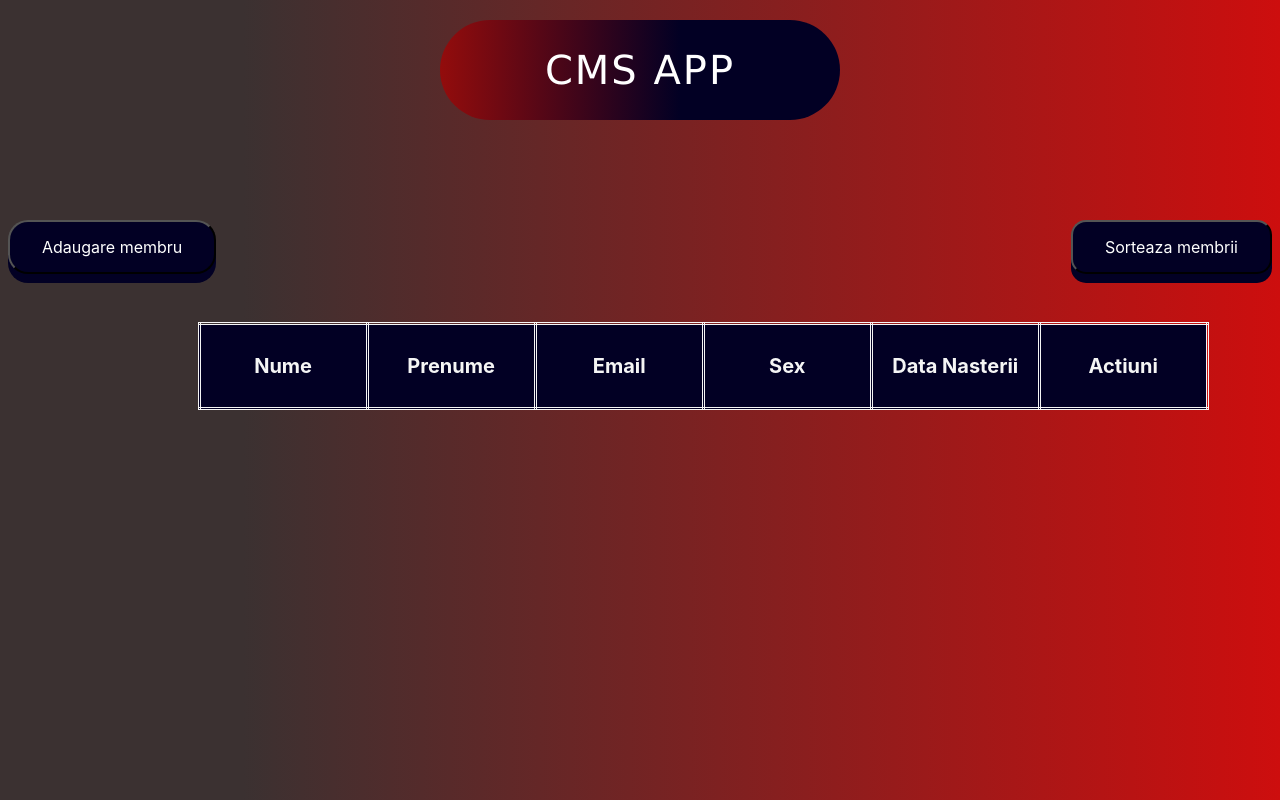
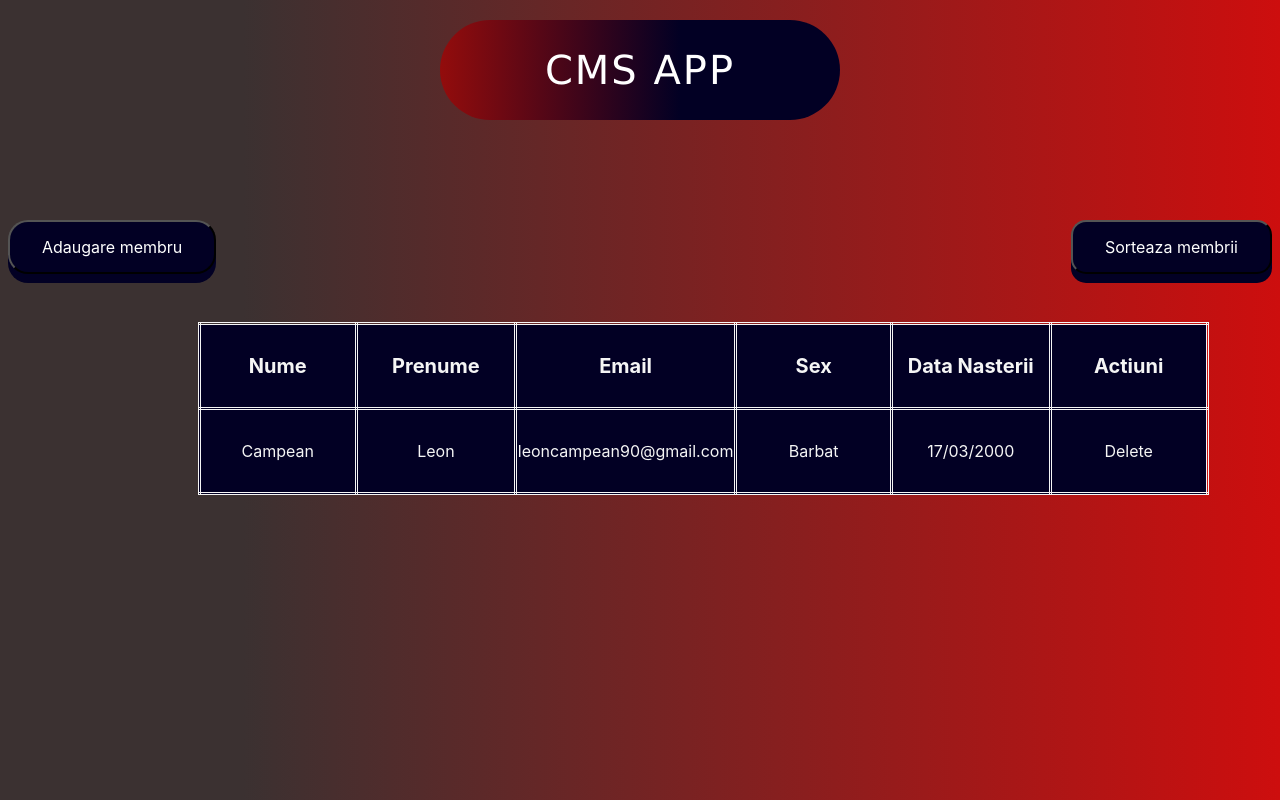
Before and after one commit to leoncampean/CMS_VUE, a Vue app in the folder website-cms/: page / in a window 1280 px wide. Built offline with nearby package versions, Linux system fonts and the light colour scheme.

Commit message:
cleaning the code

```diff
--- a/website-cms/src/components/ButoaneComponent.vue
+++ b/website-cms/src/components/ButoaneComponent.vue
@@ -81,6 +81,7 @@ export default {
   border-width: 5px;
   border-color:#001E6C;
 }
+
 .Sortare {
   font-size: large;
   background-color: rgba(2,0,36,1);
--- a/website-cms/src/components/TabelComponent.vue
+++ b/website-cms/src/components/TabelComponent.vue
@@ -8,8 +8,16 @@
             <th>{{Sex}}</th>
             <th>{{DataNasterii}}</th>
             <th>{{Actiuni}}</th>
+        </thead>
+        <tbody>
+            <td>{{Leon.nume}}</td>
+            <td>{{Leon.prenume}}</td>
+            <td>{{Leon.email}}</td>
+            <td>{{Leon.sex}}</td>
+            <td>{{Leon.DataNasterii}}</td>
+            <td>Delete</td>
+        </tbody>
 
-        </thead>
     </table>
 
 </section>
@@ -25,7 +33,14 @@ export default {
             Email: "Email",
             Sex: "Sex",
             DataNasterii: "Data Nasterii",
-            Actiuni: "Actiuni"
+            Actiuni: "Actiuni",
+            Leon: {
+                nume: "Campean",
+                prenume: "Leon",
+                email: "leoncampean90@gmail.com",
+                sex: "Barbat",
+                DataNasterii: "17/03/2000",
+            },
         };
     }
 
@@ -57,6 +72,7 @@ th, td {
 th {
     font-size: 20px;
 }
+
 th:hover {
     background-color: rgba(2,0,36,0);
 }
--- a/website-cms/src/components/TitleComponent.vue
+++ b/website-cms/src/components/TitleComponent.vue
@@ -134,5 +134,4 @@ export default {
     right: 0;
   }
 }
-
 </style>
```
